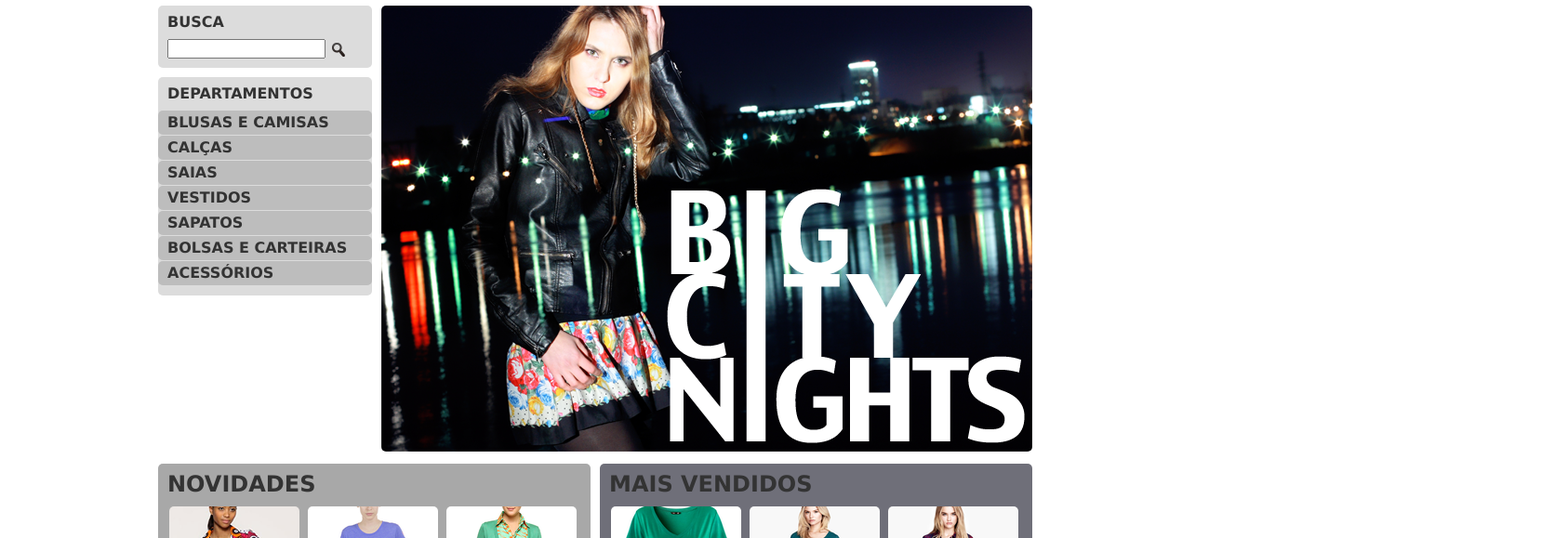
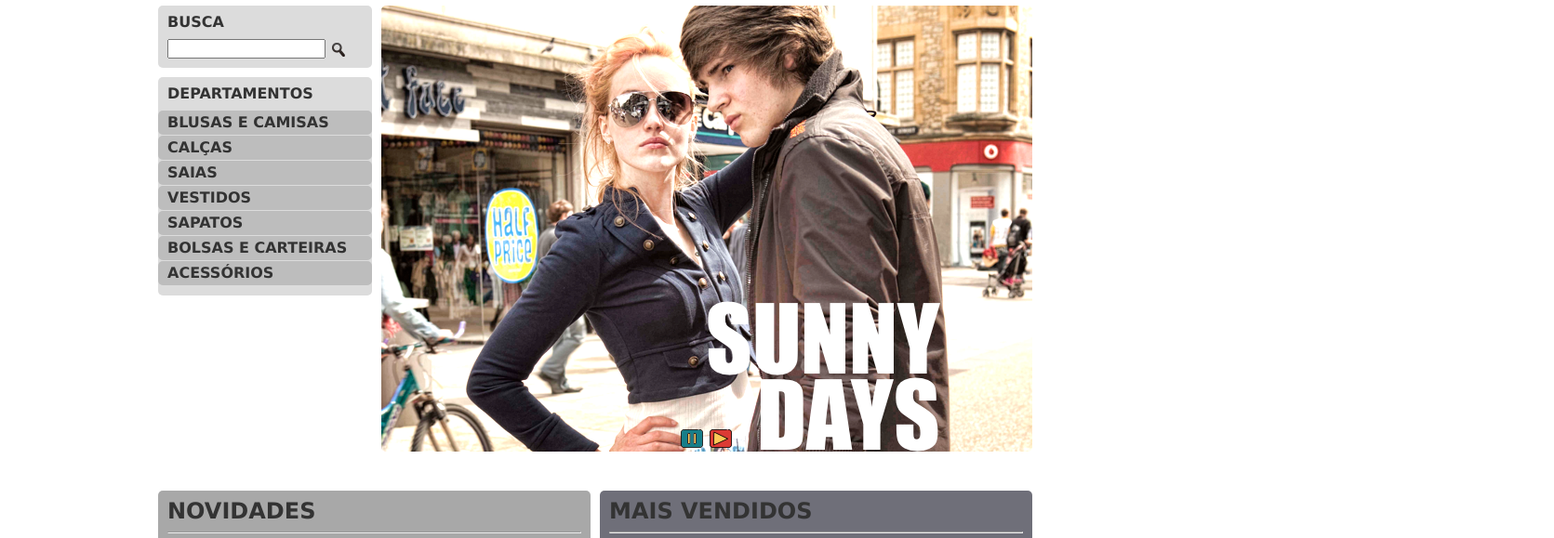
Before and after one commit to JoeDav/ProjetoFront, a plain HTML site: page mirrorfashion/index.html in a window 1280 px wide. Shown: the part 110-689 px from the top of the page at 93% size, 1671 px wide, since content can reach past the window. Drawn offline with Linux system fonts and the light colour scheme.

Commit message:
Adicionando dinamismos na pagina com JavaScript
Banners rotativos, input de pesquisa e interações

```diff
--- a/mirrorfashion/css/estilos.css
+++ b/mirrorfashion/css/estilos.css
@@ -19,6 +19,21 @@ body {
 header {
     position: relative;
 }
+
+.banners {
+    position: relative;
+}
+.btn-banners {
+    margin: 1px;
+}
+.botoes {
+    position: inherit;
+    justify-content: center;
+    align-items: center;
+    bottom: 30px;
+    left: 561px;
+}
+
 /* menu superior da janela */
 .menu-opcoes {
     position: absolute;
@@ -91,7 +106,7 @@ header {
     margin: 10px 0;
     padding: 10px;
     width: 445px;
-    height: 400px;
+    height: 420px;
     border-radius: 5px;
 }
 /* definido flutuar a esquerda de novidades */
--- a/mirrorfashion/index.html
+++ b/mirrorfashion/index.html
@@ -6,7 +6,6 @@
     <meta charset="utf-8">
     <link rel="stylesheet" href="css/reset.css">
     <link rel="stylesheet" href="css/estilos.css">
-
 </head>
 
 <body>
@@ -43,8 +42,8 @@
         <!-- conteudo caixa de busca -->
         <section class="busca">
             <h2>Busca</h2>
-            <form>
-                <input type="search">
+            <form action="http://google.com/search" id="form-busca">
+                <input type="search" name="q" id="q">
                 <input type="image" src="img/busca.png">
             </form>
         </section>
@@ -66,14 +65,21 @@
             </nav>
         </section>
         <!-- fim do menu-departamentos -->
+        <div class="banners">
+            <img src="img/destaque-home.png" id="banners" alt="Promoção: Big City Night">
+            <div class="botoes">
+                <input type="image" src="img/botoes/pause-button.png" class="btn-banners pause" id="btn-pause">
+                <input type="image" src="img/botoes/play-button.png" class="btn-banners play" id="btn-play">
+            </div>
+        </div>
+    </div>
+</div> <!-- fim do container destaque -->
 
-        <img src="img/destaque-home.png" alt="Promoção: Big City Night">
-    </div> <!-- fim do container destaque -->
-
-    <!-- painel de produtos -->
-    <div class="container paineis">
+<!-- painel de produtos -->
+<div class="container paineis">
         <section class="painel novidades">
             <h2>Novidades</h2>
+            <hr>
             <ol>
                 <!-- primeiro produto -->
                 <li>
@@ -136,6 +142,7 @@
         <!-- inicio da section mais vendidos-->
         <section class="painel mais-vendidos">
             <h2>Mais Vendidos</h2>
+            <hr>
             <ol>
                 <!-- itens -->
                 <li>
@@ -206,6 +213,7 @@
             </ul>
         </div>
     </footer>
+    <script src="js/home.js"></script>
 </body>
 
 </html>
--- /dev/null
+++ b/mirrorfashion/js/home.js
@@ -0,0 +1,31 @@
+document.querySelector('#q').value = '';
+document.querySelector('#form-busca').onsubmit = function () {
+    if (document.querySelector('#q').value == '') {
+        document.querySelector('#q').style.background = '#FF0000';
+        return false;
+    }
+};
+
+document.querySelector('#q').onfocus = function () {
+
+    document.querySelector('#q').style.background = 'white';
+
+}
+
+var banners = ["img/destaque-home.png", "img/destaque-home-2.png"];
+var bannerAtual = 0;
+
+function trocaBanner() {
+    bannerAtual = (bannerAtual+1) % 2;
+    document.querySelector('#banners').src=banners[bannerAtual];
+}
+
+var troca = setInterval(trocaBanner, 3000);
+
+
+document.querySelector('#btn-pause').onclick = function() {
+    clearInterval(troca);
+}
+document.querySelector('#btn-play').onclick = function() {
+    troca = setInterval(trocaBanner, 3000);
+}
```
Also changed, not shown: mirrorfashion/css/sobre.css (line endings or trailing spaces), mirrorfashion/img/botoes/pause-button.png (added), mirrorfashion/img/botoes/play-button.png (added).
